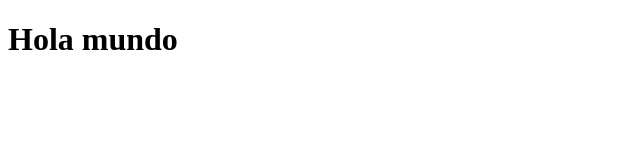
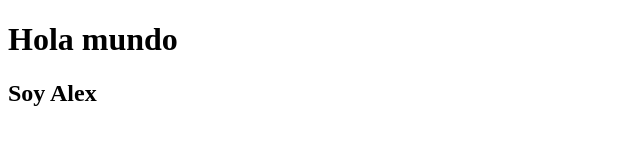
Before and after one commit to Alex-Hurtado-Vargas/PDF-X, a plain HTML site: page index.html in a window 1280 px wide. Shown: the whole page, without its empty margins (0-640 px from the left). Drawn offline with Linux system fonts and the light colour scheme.

Commit message:
Se agregan estilos

```diff
--- a/index.html
+++ b/index.html
@@ -7,6 +7,7 @@
 </head>
 <body>
     <h1>Hola mundo</h1>
+    <h2>Soy Alex</h2>
 
 </body>
 </html>
```
